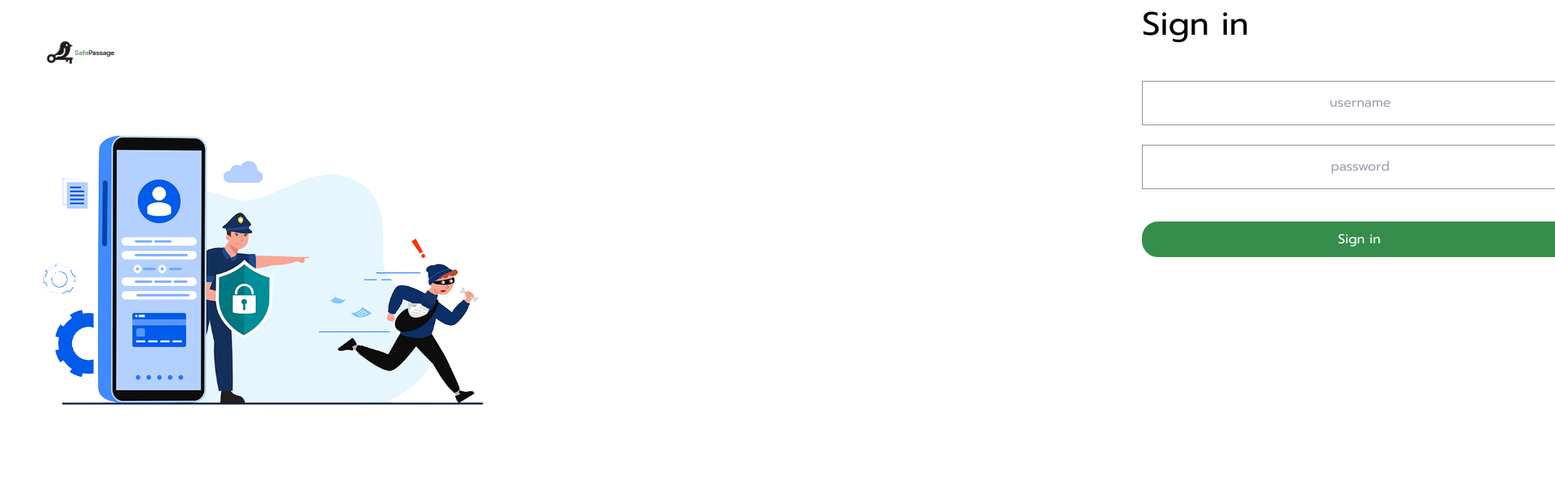
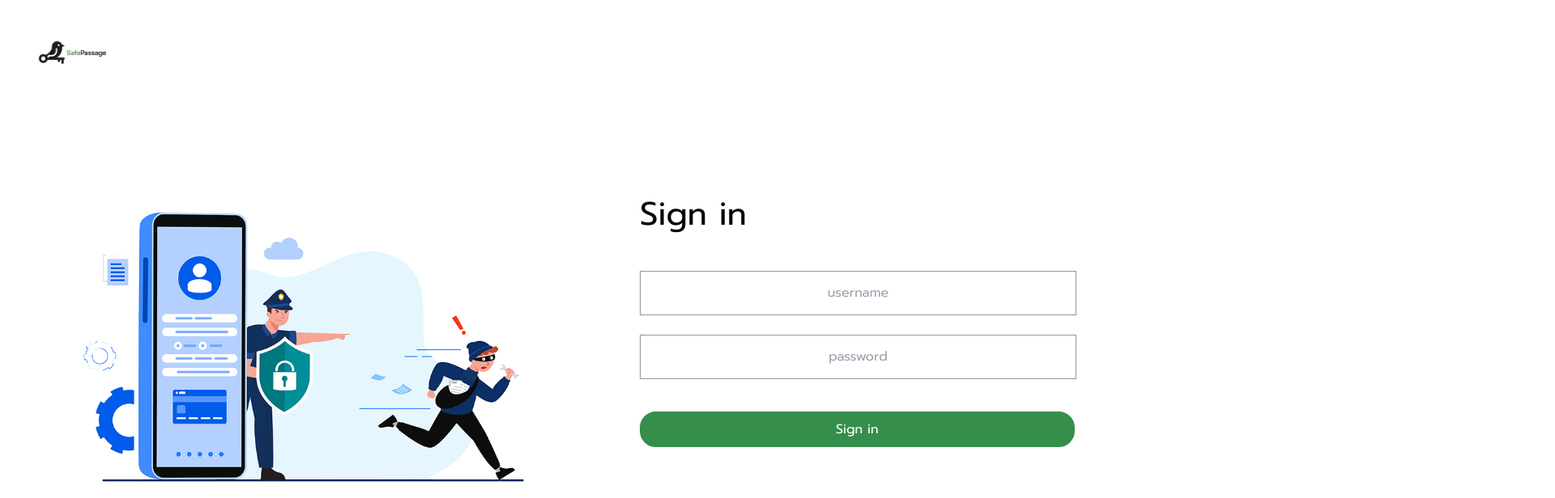
Before and after one commit to zunzureal/SafePassage, a React (Vite) app in the folder client/safePassage/: page /security/login in a window 1280 px wide. Shown: the top 616 px of the page at 81% size, 1920 px wide, since content can reach past the window. Built offline with nearby package versions, Linux system fonts and the light colour scheme.

Commit message:
fixed css

```diff
--- a/client/safePassage/src/css/Security.css
+++ b/client/safePassage/src/css/Security.css
@@ -10,7 +10,7 @@
 
 
 .containerSecurity {
-    max-width: 1110px; /* Add 'px' units */
+   /* Add 'px' units */
     margin: 0 auto; /* Center horizontally */
     background-color: #ffff;
     max-height: 100%;
@@ -39,7 +39,7 @@ header {
 
     width: 540px;
     height: 500px;
-    transform: translateX(550px) translateY(-170px);
+    transform: translateX(-60px) translateY(65px);
 }
 
 .header-or {
@@ -156,11 +156,11 @@ header {
 }
 
 .langauge {
-    transform: translateX(1000px) translateY(-205px);
+    transform: translateX(0%) translateY(0%);
 }
 
 .bgImage{
     width: 700px;
     height: 100px;
-    transform: translateX(-180px) translateY(-160px);
+    transform: translateX(-120px) translateY(-65px);
 }
```
